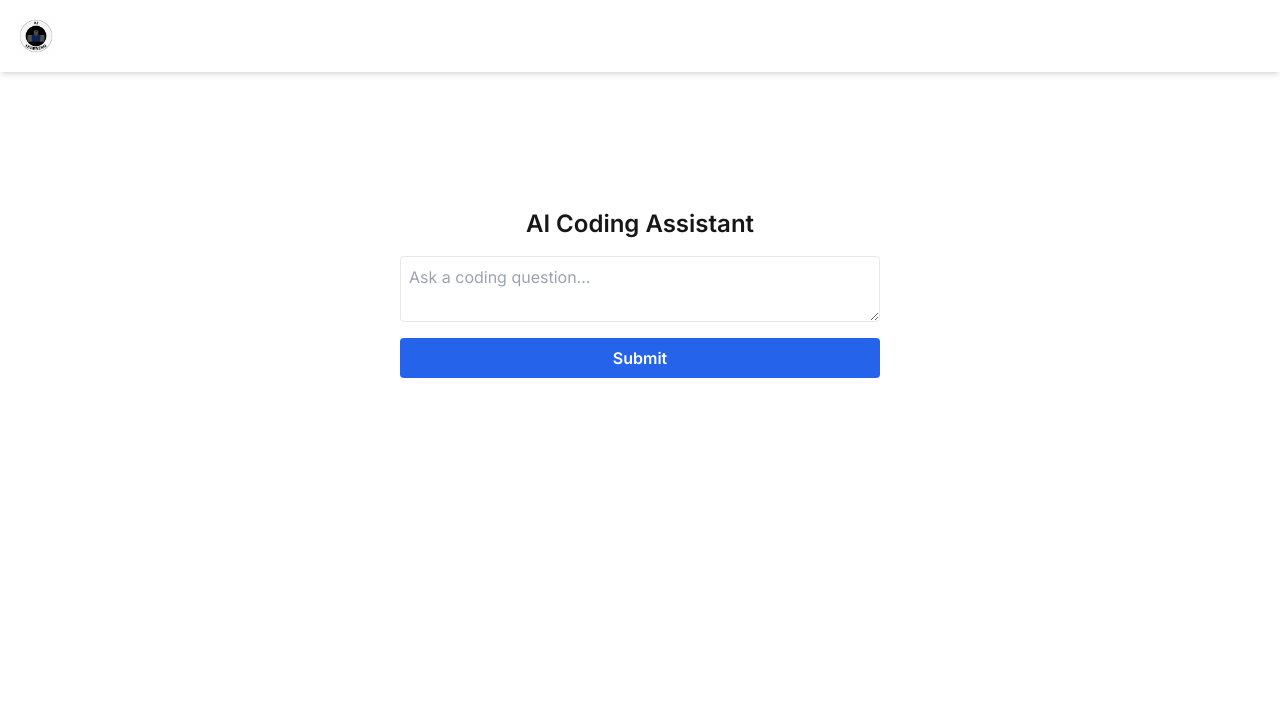
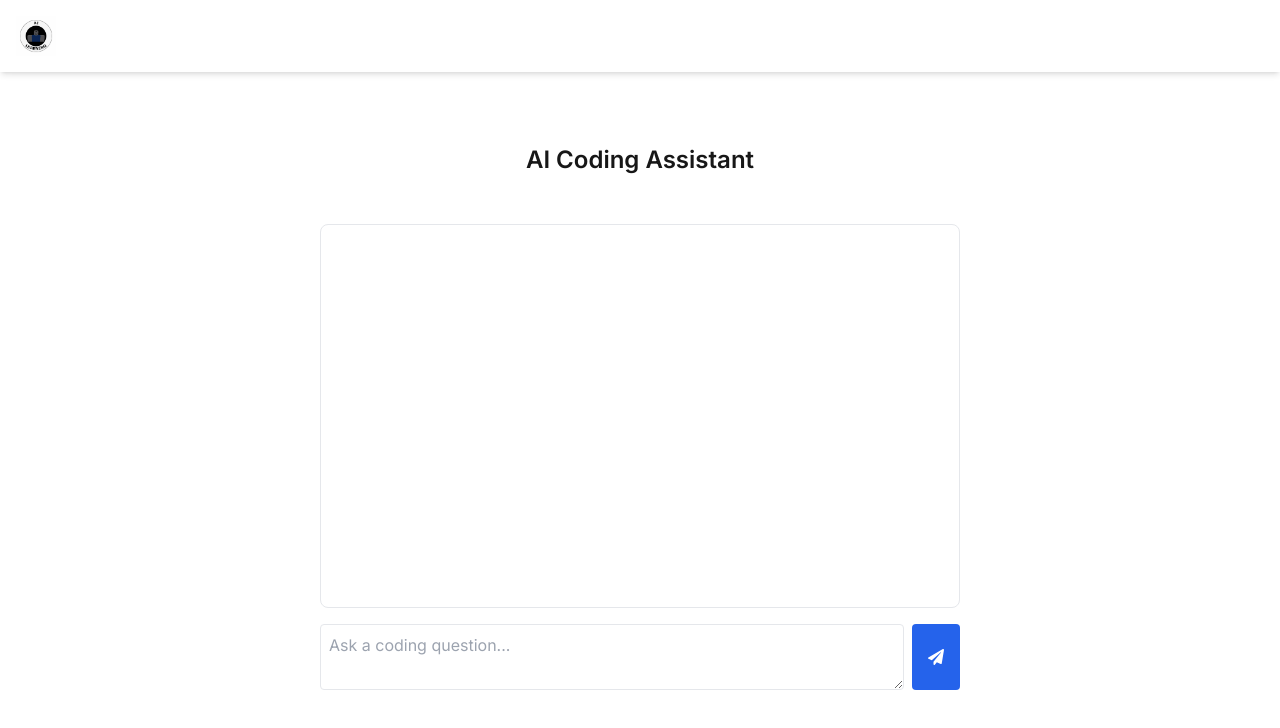
Before and after one commit to Arkaeyuh/codeAIde, a Next.js app: page /chat in a window 1280 px wide. Shown: the top 728 px of the page. Built offline with nearby package versions, Linux system fonts and the light colour scheme.

Commit message:
AI functuniality

```diff
--- a/app/chat/ChatClient.tsx
+++ b/app/chat/ChatClient.tsx
@@ -1,14 +1,22 @@
 "use client";
 
 import React, { useState } from "react";
+import { FaPaperPlane } from "react-icons/fa"; // Import the paper plane icon from react-icons
 
 export default function ChatClient() {
   const [prompt, setPrompt] = useState("");
-  const [response, setResponse] = useState("");
+  const [messages, setMessages] = useState<{ sender: "user" | "ai"; text: string }[]>([]);
+  const [loading, setLoading] = useState(false);
 
   const handleSubmit = async (e: React.FormEvent) => {
     e.preventDefault();
-    setResponse(""); // clear previous response
+    if (!prompt.trim()) return;
+
+    // Add user message
+    setMessages([...messages, { sender: "user", text: prompt }]);
+    setPrompt("");
+    setLoading(true);
+
     try {
       const res = await fetch("/api/gpt", {
         method: "POST",
@@ -16,34 +24,56 @@ export default function ChatClient() {
         body: JSON.stringify({ prompt }),
       });
       const data = await res.json();
-      setResponse(data.message || "No response");
+      setMessages((prevMessages) => [...prevMessages, { sender: "ai", text: data.message || "No response" }]);
     } catch (error) {
       console.error(error);
+      setMessages((prevMessages) => [...prevMessages, { sender: "ai", text: "Sorry, something went wrong. Please try again." }]);
+    } finally {
+      setLoading(false);
+    }
+  };
+
+  const handleKeyPress = (e: React.KeyboardEvent) => {
+    if (e.key === "Enter" && !e.shiftKey) {
+      e.preventDefault();
+      handleSubmit(e as unknown as React.FormEvent);
     }
   };
 
   return (
-    <div className="p-4 max-w-lg mx-auto">
-      <form onSubmit={handleSubmit} className="flex flex-col space-y-4">
+    <div className="p-4 max-w-2xl mx-auto mt-8">
+      <div className="flex flex-col space-y-4 mb-4 h-96 overflow-y-auto border p-4 rounded-lg custom-scrollbar">
+        {messages.map((message, index) => (
+          <div
+            key={index}
+            className={`p-3 rounded-lg max-w-xs ${
+              message.sender === "user" ? "bg-blue-500 text-white self-end" : "bg-gray-300 text-black self-start"
+            } whitespace-pre-wrap`}
+          >
+            {message.text}
+          </div>
+        ))}
+        {loading && (
+          <div className="p-3 rounded-lg max-w-xs bg-gray-300 text-black self-start">
+            AI is thinking...
+          </div>
+        )}
+      </div>
+      <form onSubmit={handleSubmit} className="flex space-x-2">
         <textarea
-          className="text-black border rounded p-2"
+          className="flex-1 p-2 border rounded text-black"
           placeholder="Ask a coding question..."
           value={prompt}
           onChange={(e) => setPrompt(e.target.value)}
+          onKeyPress={handleKeyPress}
         />
         <button
           type="submit"
-          className="font-semibold bg-blue-600 text-white py-2 px-4 rounded hover:bg-blue-700"
+          className="font-semibold bg-blue-600 text-white py-2 px-4 rounded hover:bg-blue-700 flex items-center justify-center"
         >
-          Submit
+          <FaPaperPlane className="text-white" />
         </button>
       </form>
-
-      {response && (
-        <div className="mt-4 p-2 border rounded bg-gray-50">
-          <p className="whitespace-pre-wrap">{response}</p>
-        </div>
-      )}
     </div>
   );
 }
--- a/app/chat/page.tsx
+++ b/app/chat/page.tsx
@@ -3,7 +3,7 @@ import ChatClient from "./ChatClient";
 
 export default function ChatPage() {
   return (
-    <div className="mt-52"> {/* Added margin-top class */}
+    <div className="mt-36"> {/* Added margin-top class */}
       <h1 className="text-center text-2xl font-semibold mt-8">
         AI Coding Assistant
       </h1>
--- a/app/globals.css
+++ b/app/globals.css
@@ -63,3 +63,20 @@ body {
   right: 0;
   background: linear-gradient(to left, rgba(0, 0, 0, 1), transparent);
 }
+
+.custom-scrollbar::-webkit-scrollbar {
+  width: 8px;
+}
+
+.custom-scrollbar::-webkit-scrollbar-track {
+  background: #f1f1f1;
+}
+
+.custom-scrollbar::-webkit-scrollbar-thumb {
+  background: #888;
+  border-radius: 4px;
+}
+
+.custom-scrollbar::-webkit-scrollbar-thumb:hover {
+  background: #555;
+}
--- a/package.json
+++ b/package.json
@@ -10,13 +10,15 @@
   },
   "dependencies": {
     "@prisma/client": "^6.2.1",
+    "axios": "^1.7.9",
     "bcrypt": "^5.1.1",
     "framer-motion": "^12.0.5",
     "next": "15.1.6",
     "next-auth": "^4.24.11",
     "openai": "^4.80.1",
     "react": "^19.0.0",
-    "react-dom": "^19.0.0"
+    "react-dom": "^19.0.0",
+    "react-icons": "^5.4.0"
   },
   "devDependencies": {
     "@eslint/eslintrc": "^3",
@@ -33,7 +35,7 @@
     "ts-node": "^10.9.2",
     "typescript": "^5"
   },
-  "prisma":{
+  "prisma": {
     "seed": "ts-node prisma/seed.ts"
   }
 }
```
Also changed, not shown: 1 other file (tests, documents, lock files or other folders).
